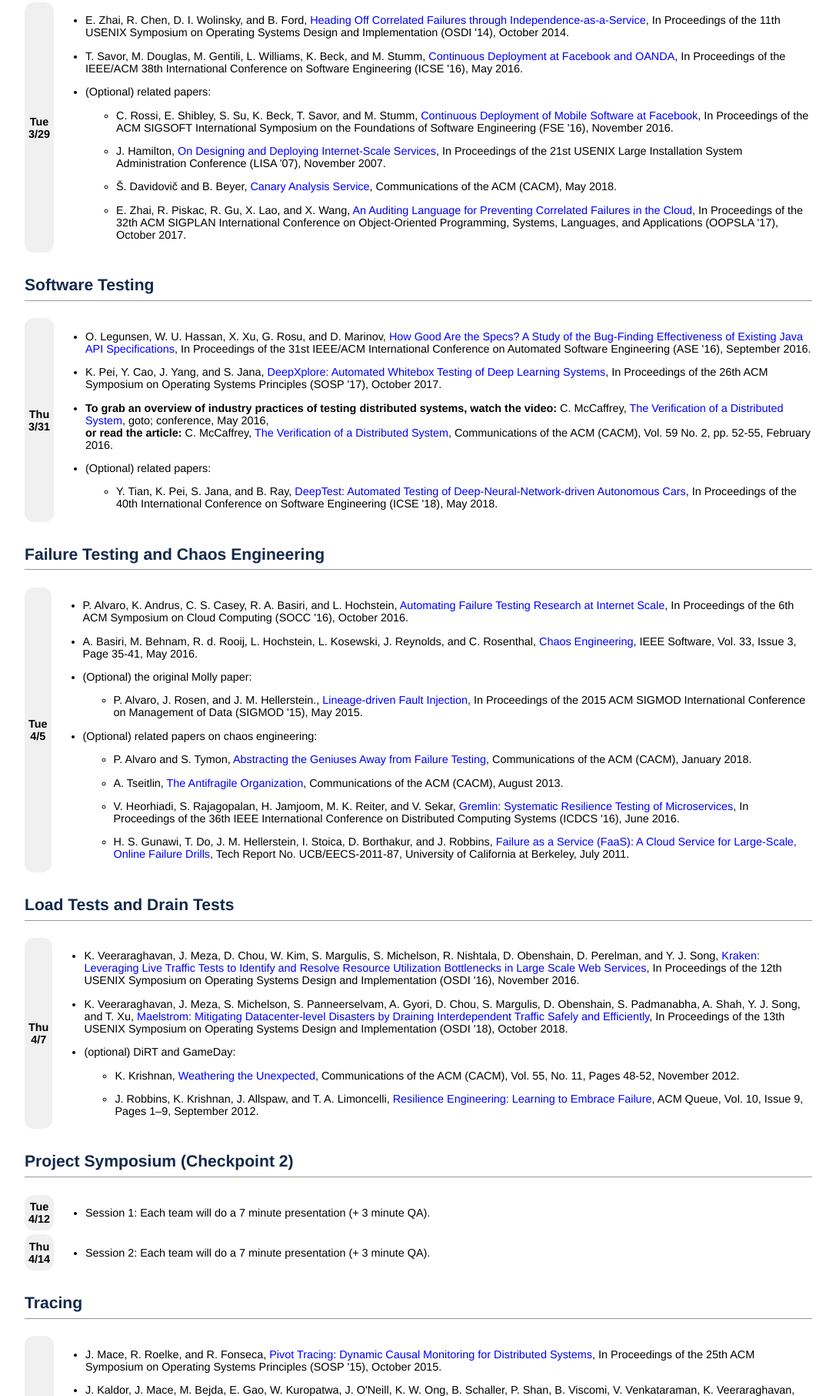
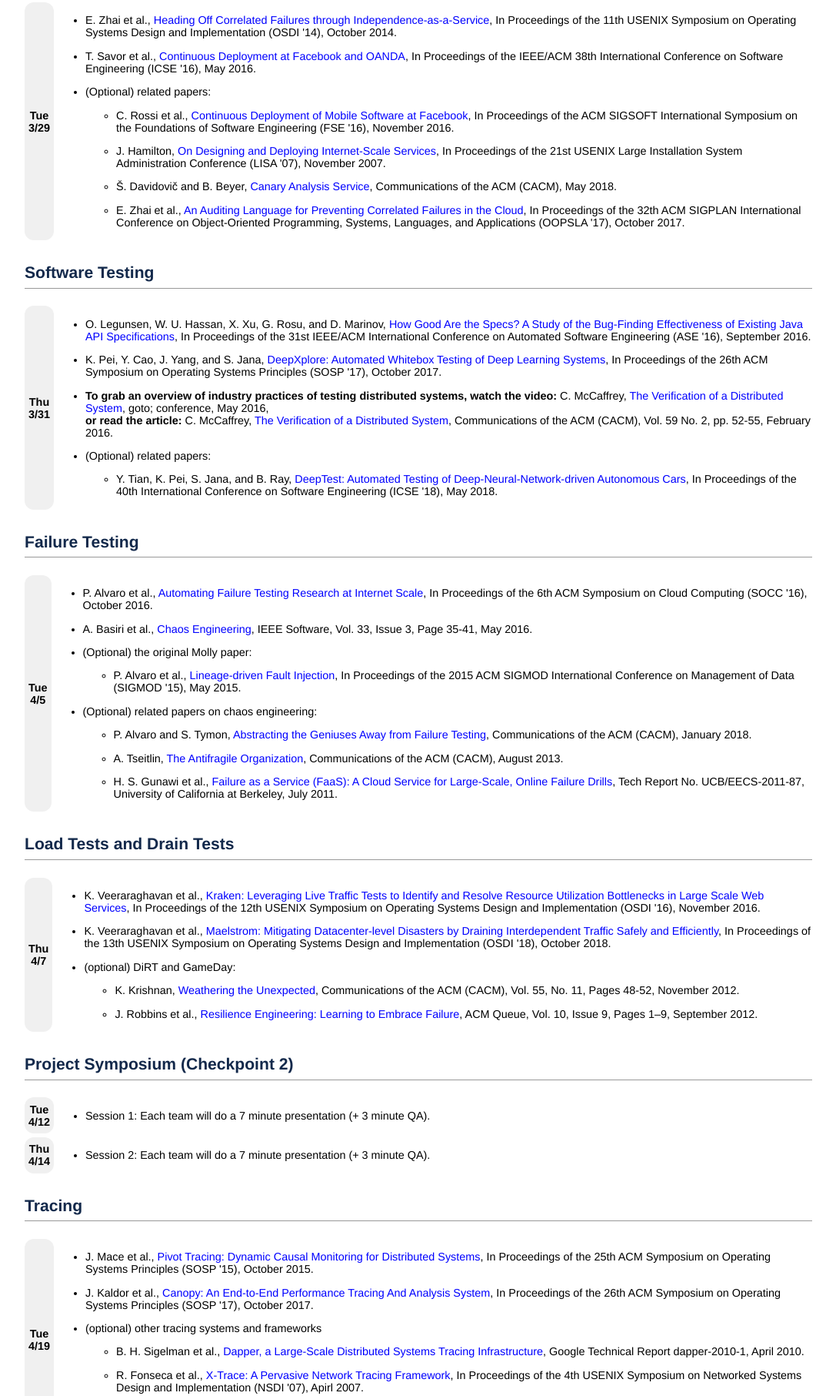
Before and after one commit to cs598txu-uiuc/cs598txu-uiuc.github.io, a plain HTML site: page spring22/readings.html in a window 1280 px wide. Shown: the part 5104-6917 px from the top of the page at 77% size, without its empty margins (96-1183 px from the left). Drawn offline with Linux system fonts and the light colour scheme.

Commit message:
Update readings.html

```diff
--- a/spring22/readings.html
+++ b/spring22/readings.html
@@ -1030,7 +1030,7 @@
         </table>
 
 
-        <h2>Detection</h2>
+      <h2>Monitoring</h2>
 
       <table>
           <tbody>
@@ -1130,12 +1130,12 @@
                     <td class="date"><a name="10tu">Tue<br>3/29</a></td>
                     <td class="papers">
                         <ul>
-                            <li> E. Zhai, R. Chen, D. I. Wolinsky, and B. Ford,
+                            <li> E. Zhai et al.,
                               <a class="paperlink" href="https://www.usenix.org/system/files/conference/osdi14/osdi14-paper-zhai.pdf" target="_blank">Heading
        Off Correlated Failures through Independence-as-a-Service</a>, In Proceedings of the 11th USENIX Symposium on Operating Systems Design and Implementation (OSDI '14), October 2014.
                               <p></p>
                             </li>
-                            <li> T. Savor, M. Douglas, M. Gentili, L. Williams, K. Beck, and M. Stumm,
+                            <li> T. Savor et al.,
                                 <a class="paperlink" href="https://collaboration.csc.ncsu.edu/laurie/Papers/Savor-ICSE16.pdf" target="_blank">Continuous
   Deployment at Facebook and OANDA</a>, In Proceedings of the IEEE/ACM 38th International Conference on Software Engineering (ICSE '16), May 2016.
 
@@ -1144,7 +1144,7 @@
                             <li> (Optional) related papers:
                                  <p></p>
                               <ul>
-                                  <li> C. Rossi, E. Shibley, S. Su, K. Beck, T. Savor, and M. Stumm,
+                                  <li> C. Rossi et al.,
                                     <a class="paperlink" href="https://research.fb.com/wp-content/uploads/2017/02/fse-rossi.pdf" target="_blank">Continuous
                                       Deployment of Mobile Software at Facebook</a>,
                                       In Proceedings of the ACM SIGSOFT International Symposium on the Foundations of Software Engineering (FSE '16), November 2016.
@@ -1161,7 +1161,7 @@
                                       Communications of the ACM (CACM), May 2018.
                                       <p></p>
                                   </li>
-                                  <li> E. Zhai, R. Piskac, R. Gu, X. Lao, and X. Wang,
+                                  <li> E. Zhai et al.,
                                     <a class="paperlink" href="http://www.cs.yale.edu/homes/zhai-ennan/oopsla17-final.pdf" target="_blank">An Auditing Language for
                                       Preventing Correlated Failures in the Cloud</a>,
                                       In Proceedings of the 32th ACM SIGPLAN International Conference on Object-Oriented Programming, Systems, Languages, and Applications (OOPSLA '17), October 2017.
@@ -1223,7 +1223,7 @@
         </table>
 
 
-        <h2>Failure Testing and Chaos Engineering</h2>
+        <h2>Failure Testing</h2>
 
         <table>
             <tbody>
@@ -1231,19 +1231,19 @@
                     <td class="date"><a name="11tu">Tue<br>4/5</a></td>
                     <td class="papers">
                         <ul>
-                            <li> P. Alvaro, K. Andrus, C. S. Casey, R. A. Basiri, and L. Hochstein,
+                            <li> P. Alvaro et al.,
                                 <a class="paperlink" href="https://people.ucsc.edu/~palvaro/socc16.pdf" target="_blank">Automating
       Failure Testing Research at Internet Scale</a>, In Proceedings of the 6th ACM Symposium on Cloud Computing (SOCC '16), October 2016.
                                 <p></p>
                             </li>
-                            <li> A. Basiri, M. Behnam, R. d. Rooij, L. Hochstein, L. Kosewski, J. Reynolds, and C. Rosenthal,
+                            <li> A. Basiri et al.,
                                 <a class="paperlink" href="https://ieeexplore.ieee.org/document/7436642/" target="_blank">Chaos Engineering</a>, IEEE Software, Vol. 33, Issue 3, Page 35-41, May 2016.
                                 <p></p>
                             </li>
                             <li> (Optional) the original Molly paper:
                                  <p></p>
                               <ul>
-                                <li>P. Alvaro, J. Rosen, and J. M. Hellerstein.,
+                                <li>P. Alvaro et al.,
                                 <a class="paperlink" href="https://people.ucsc.edu/~palvaro/molly.pdf" target="_blank">Lineage-driven Fault Injection</a>,
                                 In Proceedings of the 2015 ACM SIGMOD International Conference on Management of Data (SIGMOD '15), May 2015.
                                   <p></p>
@@ -1263,12 +1263,7 @@
                                 Communications of the ACM (CACM), August 2013.
                                   <p></p>
                                 </li>
-                                <li> V. Heorhiadi, S. Rajagopalan, H. Jamjoom, M. K. Reiter, and V. Sekar,
-                                <a class="paperlink" href="https://ieeexplore.ieee.org/document/7536505/" target="_blank">Gremlin: Systematic Resilience Testing of Microservices</a>,
-                                  In Proceedings of the 36th IEEE International Conference on Distributed Computing Systems (ICDCS '16), June 2016.
-                                  <p></p>
-                                </li>
-                                <li> H. S. Gunawi, T. Do, J. M. Hellerstein, I. Stoica, D. Borthakur, and J. Robbins,
+                                <li> H. S. Gunawi et al.,
                                   <a class="paperlink" href="https://www2.eecs.berkeley.edu/Pubs/TechRpts/2011/EECS-2011-87.pdf" target="_blank">Failure as a Service (FaaS): A Cloud Service for Large-Scale, Online Failure Drills</a>,
                                   Tech Report No. UCB/EECS-2011-87, University of California at Berkeley, July 2011.
                                 </li>
@@ -1290,14 +1285,14 @@
                     <td class="papers">
                         <ul>
 
-                            <li> K. Veeraraghavan, J. Meza, D. Chou, W. Kim, S. Margulis, S. Michelson, R. Nishtala, D. Obenshain, D. Perelman, and Y. J. Song,
+                            <li> K. Veeraraghavan et al.,
                                 <a class="paperlink" href="https://www.usenix.org/system/files/conference/osdi16/osdi16-veeraraghavan.pdf" target="_blank">Kraken:
   Leveraging Live Traffic Tests to Identify
   and Resolve Resource Utilization Bottlenecks in
   Large Scale Web Services</a>, In Proceedings of the 12th USENIX Symposium on Operating Systems Design and Implementation (OSDI '16), November 2016.
                                 <p></p>
                             </li>
-                            <li> K. Veeraraghavan, J. Meza, S. Michelson, S. Panneerselvam, A. Gyori, D. Chou, S. Margulis, D. Obenshain, S. Padmanabha, A. Shah, Y. J. Song, and T. Xu,
+                            <li> K. Veeraraghavan et al.,
                                  <a class="paperlink" href="https://www.usenix.org/conference/osdi18/presentation/veeraraghavan" target="_blank">
                                  Maelstrom: Mitigating Datacenter-level Disasters by Draining Interdependent Traffic Safely and Efficiently</a>, In Proceedings of the 13th USENIX Symposium on Operating Systems Design and Implementation (OSDI '18), October 2018.
                               <p></p>
@@ -1310,7 +1305,7 @@
   the Unexpected</a>, Communications of the ACM (CACM), Vol. 55, No. 11, Pages 48-52, November 2012.
                                 <p></p>
                               </li>
-                              <li> J. Robbins, K. Krishnan, J. Allspaw, and T. A. Limoncelli,
+                              <li> J. Robbins et al.,
                                 <a class="paperlink" href="https://queue.acm.org/detail.cfm?id=2371297" target="_blank">Resilience
                                   Engineering: Learning to Embrace Failure</a>, ACM Queue, Vol. 10, Issue 9, Pages 1–9, September 2012.
                                 <p></p>
@@ -1363,12 +1358,12 @@
                     <td class="date"><a name="13tu">Tue<br>4/19</a></td>
                     <td class="papers">
                         <ul>
-                            <li> J. Mace, R. Roelke, and R. Fonseca,
+                            <li> J. Mace et al.,
                                 <a class="paperlink" href="http://sigops.org/sosp/sosp15/current/2015-Monterey/printable/122-mace.pdf" target="_blank">Pivot
                                     Tracing: Dynamic Causal Monitoring for Distributed Systems</a>, In Proceedings of the 25th ACM Symposium on Operating Systems Principles (SOSP '15), October 2015.
                                 <p></p>
                             </li>
-                            <li> J. Kaldor, J. Mace, M. Bejda, E. Gao, W. Kuropatwa, J. O'Neill, K. W. Ong, B. Schaller, P. Shan, B. Viscomi, V. Venkataraman, K. Veeraraghavan, and Y. J. Song,
+                            <li> J. Kaldor et al.,
                                 <a class="paperlink" href="https://dl.acm.org/authorize.cfm?key=N47147" target="_blank">Canopy:
         An End-to-End Performance Tracing And Analysis System</a>, In Proceedings of the 26th ACM Symposium on Operating Systems Principles (SOSP '17), October 2017.
                                 <p></p>
@@ -1376,17 +1371,17 @@
                             <li> (optional) other tracing systems and frameworks
                               <p></p>
                               <ul>
-                              <li> B. H. Sigelman, L. A. Barroso, M. Burrows, P. Stephenson, M. Plakal, D. Beaver, S. Jaspan, and C. Shanbhag,
+                              <li> B. H. Sigelman et al.,
                                 <a class="paperlink" href="https://ai.google/research/pubs/pub36356" target="_blank">Dapper, a Large-Scale Distributed
                                   Systems Tracing Infrastructure</a>, Google Technical Report dapper-2010-1, April 2010.
                                 <p></p>
                               </li>
-                              <li> R. Fonseca, G. Porter, R. H. Katz, S. Shenker, and I. Stoica,
+                              <li> R. Fonseca et al.,
                                 <a class="paperlink" href="https://www.usenix.org/conference/nsdi-07/x-trace-pervasive-network-tracing-framework" target="_blank">X-Trace:
                                   A Pervasive Network Tracing Framework</a>, In Proceedings of the 4th USENIX Symposium on Networked Systems Design and Implementation (NSDI '07), Apirl 2007.
                                 <p></p>
                               </li>
-                              <li> Ú. Erlingsson, M. Peinado, S. Peter, and M. Budiu,
+                              <li> Ú. Erlingsson et al.,
                                 <a class="paperlink" href="https://dl.acm.org/citation.cfm?id=2043585" target="_blank">Fay: Extensible
                                   Distributed Tracing from Kernels to Clusters</a>, In Proceedings of the 23rd ACM Symposium on Operating Systems Principles (SOSP '11), October 2011.
                                 <p></p>
@@ -1410,26 +1405,26 @@
                     <td class="papers">
                         <ul>
 
-                            <li> Y. Zhang, S. Makarov, X. Ren, D. Lion, and D. Yuan,
+                            <li> Y. Zhang et al.,
                                 <a class="paperlink" href="http://www.eecg.toronto.edu/~yuan/papers/pensieve-sosp17.pdf" target="_blank">Pensieve:
        Non-Intrusive Failure Reproduction for
        Distributed Systems using the Event Chaining Approach</a>, In Proceedings of the 26th Symposium on Operating Systems Principles (SOSP '17), October 2017.
 
                                 <p></p>
                             </li>
-                            <li> C. Scott, A. Panda, V. Brajkovic, G. Necula, A. Krishnamurthy, and S. Shenker,
+                            <li> C. Scott et al.,
                                 <a class="paperlink" href="https://www.usenix.org/system/files/conference/nsdi16/nsdi16-paper-scott.pdf" target="_blank">Minimizing Faulty Executions of Distributed Systems</a>, In Proceedings of the 13th USENIX Symposium on Networked Systems Design and Implementation (NSDI '16), March 2016.
                                 <p></p>
                             </li>
                             <li> (optional) related work on failure diagnosis
                               <p></p>
                               <ul>
-                                <li> D. Yuan, S. Park, P. Huang, Y. Liu, M. M. Lee, X. Tang, Y. Zhou, and S. Savage,
+                                <li> D. Yuan et al.,
                                     <a class="paperlink" href="https://www.usenix.org/system/files/conference/osdi12/osdi12-final-109.pdf" target="_blank">Be
       Conservative: Enhancing Failure Diagnosis with Proactive Logging</a>, In Proceedings of the 10th USENIX Symposium on Operating Systems Design and Implementation (OSDI '12), November 2012.
                                     <p></p>
                                 </li>
-                                <li> D. Yuan, H. Mai, W. Xiong, L. Tan, Y. Zhou, and S. Pasupathy,
+                                <li> D. Yuan et al.,
                                     <a class="paperlink" href="http://opera.ucsd.edu/paper/asplos10-sherlog.pdf" target="_blank">SherLog:
       Error Diagnosis by Connecting Clues from Run-time Logs</a>,  In Proceedings of the 16th International Conference on Architectural Support for Programming Languages and Operating Systems (ASPLOS XVI), March 2011.
                                     <p></p>
```
